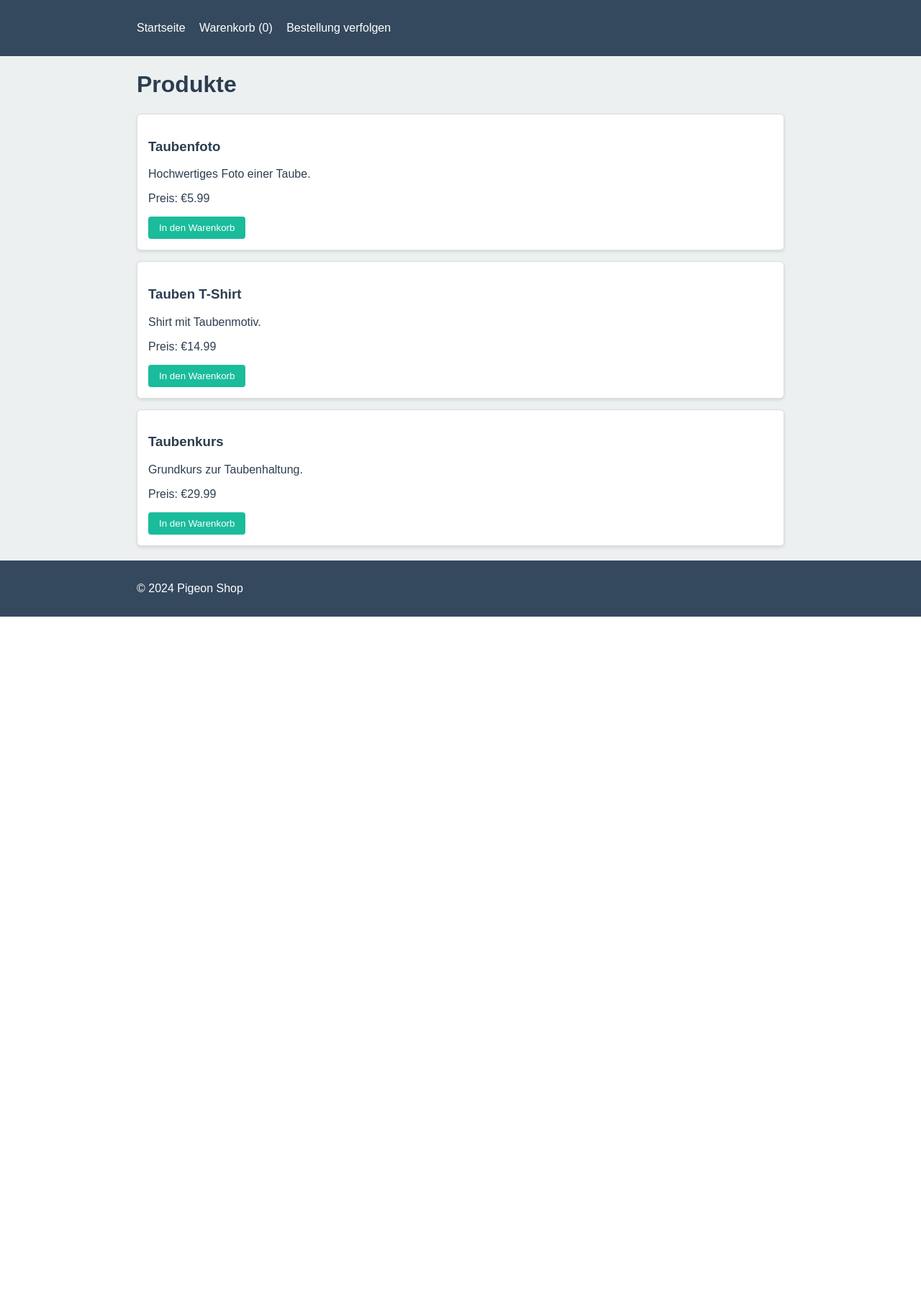
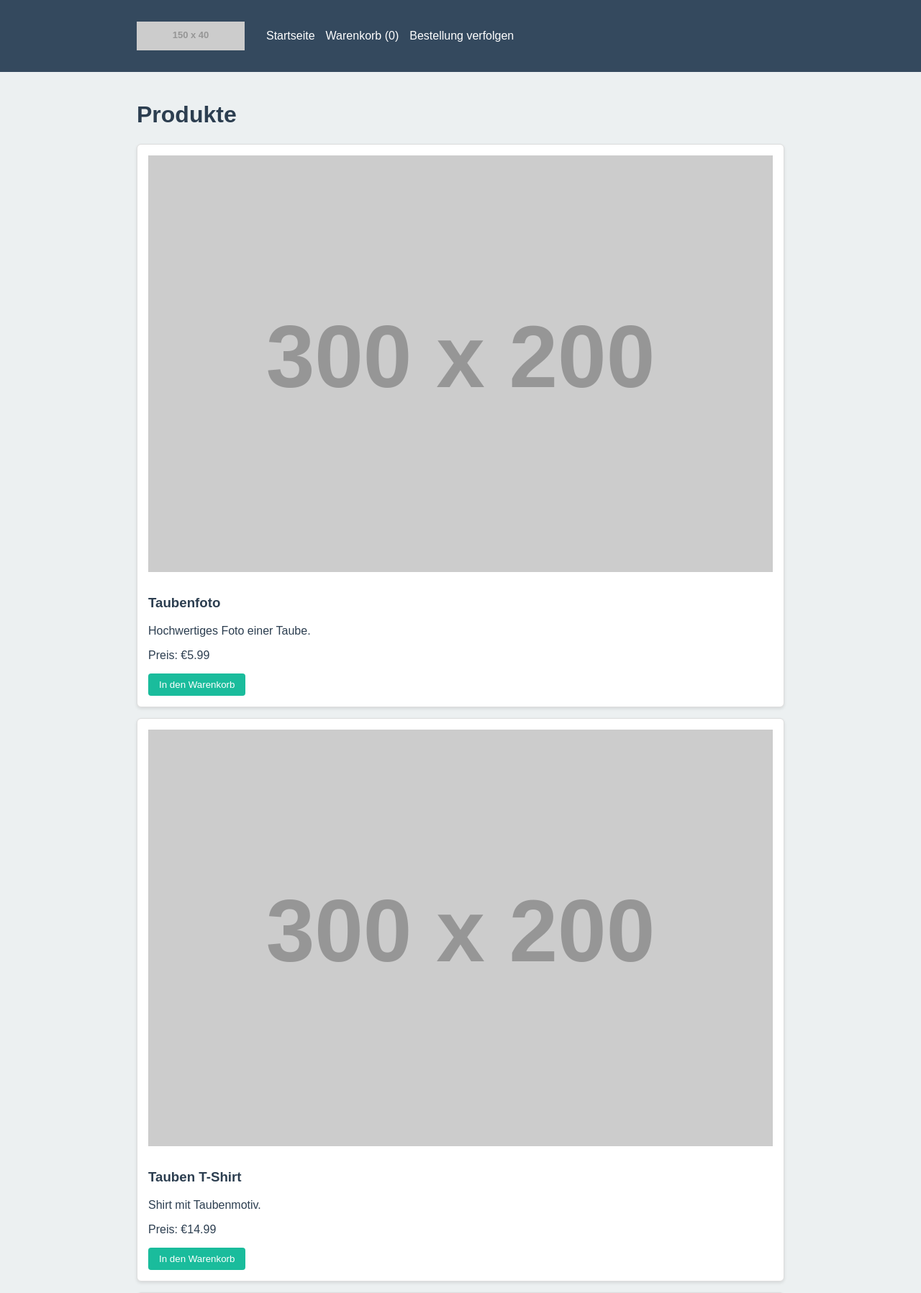
Before and after one commit to encomjp/pigeon-shop2, a PHP site: page / in a window 1280 px wide. Shown: the top 1797 px of the page at 72% size. Before the commit the page ends 857 px from the top, so only its background shows below. Run offline with PHP 8.4, Linux system fonts and the light colour scheme; grey boxes labelled with a size stand in for pictures from a placeholder-image service; some libraries are stand-ins or nearby versions.

Commit message:
Use remote images and remove binaries

```diff
--- a/css/style.css
+++ b/css/style.css
@@ -4,12 +4,28 @@ body {
   padding: 0;
   background: #ecf0f1;
   color: #2c3e50;
+  min-height: 100vh;
+  display: flex;
+  flex-direction: column;
 }
 
 header, footer {
   background: #34495e;
   color: #fff;
   padding: 10px 0;
+}
+
+header .container {
+  display: flex;
+  align-items: center;
+}
+
+header img {
+  margin-right: 15px;
+}
+
+footer {
+  margin-top: auto;
 }
 
 header a, footer a {
@@ -33,6 +49,10 @@ a:hover {
   margin: 20px auto;
 }
 
+body > .container {
+  flex: 1;
+}
+
 .product {
   background: #fff;
   border: 1px solid #ddd;
@@ -40,6 +60,11 @@ a:hover {
   padding: 15px;
   margin-bottom: 15px;
   box-shadow: 0 2px 4px rgba(0,0,0,0.1);
+}
+.product img {
+  width: 100%;
+  height: auto;
+  margin-bottom: 10px;
 }
 
 .cart-item {
--- a/header.php
+++ b/header.php
@@ -1,5 +1,6 @@
 <header>
   <div class="container">
+    <a href="/index.php"><img src="https://placehold.co/150x40?text=Pigeon+Shop" alt="Pigeon Shop" style="height:40px;vertical-align:middle"></a>
     <a href="/index.php">Startseite</a>
     <?php
       $cartCount = 0;
--- a/index.php
+++ b/index.php
@@ -8,6 +8,7 @@ ob_start();
 <h1>Produkte</h1>
 <?php foreach ($products as $p): ?>
   <div class="product">
+    <img src="https://placehold.co/300x200?text=Product+<?= $p['id'] ?>" alt="<?= htmlspecialchars($p['name']) ?>">
     <h3><?= htmlspecialchars($p['name']) ?></h3>
     <p><?= htmlspecialchars($p['description']) ?></p>
     <p>Preis: €<?= number_format($p['price'],2) ?></p>
```
